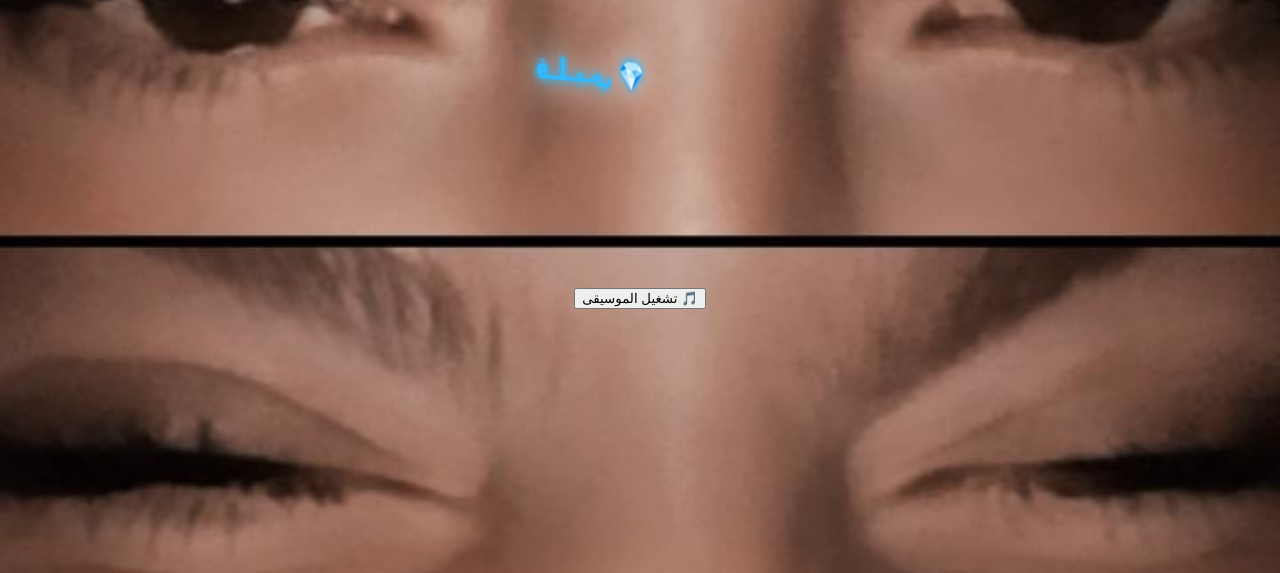
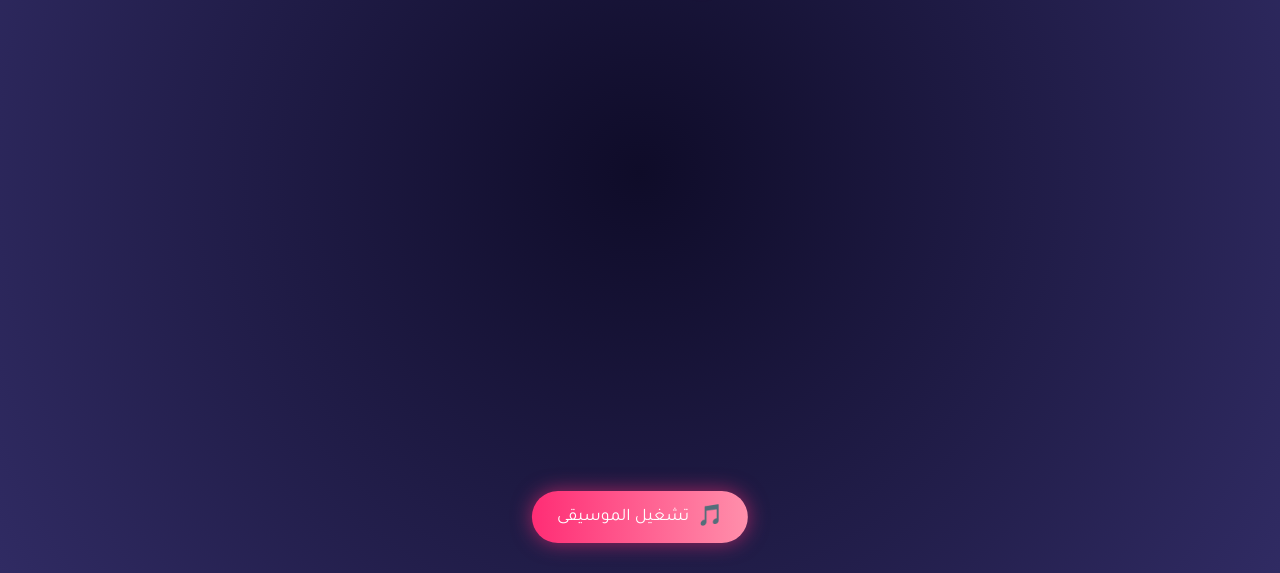
Before and after one commit to karasko999/Amira, a plain HTML site: page index.html in a window 1280 px wide. Shown: the part 227-800 px from the top of the page. Drawn offline with Linux system fonts and the light colour scheme.

Commit message:
Update style.css

```diff
--- a/style.css
+++ b/style.css
@@ -1,127 +1,117 @@
-body {
-  background: url("background.jpg") no-repeat center center fixed;
-  background-size: cover;
-  margin: 0;
-  height: 100vh;
-  font-family: "Segoe UI", Tahoma, Geneva, Verdana, sans-serif;
-  display: flex;
-  flex-direction: column;
-  justify-content: center;
-  align-items: center;
-  color: white;
-  perspective: 1000px;
-  overflow: hidden;
+/* الأساسيات */
+:root {
+    --primary-color: #ff2d75;
+    --secondary-color: #ff8fab;
+    --dark-bg: #0f0c29;
+    --gradient-bg: radial-gradient(circle, var(--dark-bg) 0%, #302b63 100%);
+    --font-primary: 'Tajawal', sans-serif;
 }
 
-.container {
-  width: 250px;
-  height: 250px;
-  transform-style: preserve-3d;
-  animation: rotateHeart 8s linear infinite;
-  transition: transform 0.1s ease;
+* {
+    margin: 0;
+    padding: 0;
+    box-sizing: border-box;
 }
 
-@keyframes rotateHeart {
-  from {
-    transform: rotateY(0deg);
-  }
-  to {
-    transform: rotateY(360deg);
-  }
+body {
+    overflow: hidden;
+    background: var(--gradient-bg);
+    display: flex;
+    justify-content: center;
+    align-items: center;
+    height: 100vh;
+    perspective: 1000px;
+    font-family: var(--font-primary);
+    color: white;
 }
 
-.heart path {
-  stroke-dasharray: 300;
-  stroke-dashoffset: 300;
-  animation: draw 2s ease forwards;
-  filter: drop-shadow(0 0 15px #39ff14);
+/* جوهرة القلب */
+.gem-heart {
+    position: relative;
+    width: 280px;
+    height: 280px;
+    transform-style: preserve-3d;
+    animation: rotate 20s infinite linear;
 }
 
-@keyframes draw {
-  to {
-    stroke-dashoffset: 0;
-  }
+.facet {
+    position: absolute;
+    border: 1px solid rgba(255,255,255,0.15);
+    background: linear-gradient(
+        135deg,
+        rgba(255, 45, 117, 0.25),
+        rgba(255, 143, 171, 0.35)
+    );
+    backdrop-filter: blur(6px);
+    box-shadow:
+        inset 0 0 12px rgba(255,255,255,0.3),
+        0 0 20px rgba(255, 45, 117, 0.5);
+    border-radius: 15%;
+    transform-origin: center;
+    transition: all 0.6s cubic-bezier(0.175, 0.885, 0.32, 1.275);
 }
 
+/* النص والعنوان */
 .title {
-  margin-top: 20px;
-  font-size: 26px;
-  font-weight: bold;
-  letter-spacing: 1px;
-  display: flex;
-  align-items: center;
-  gap: 10px;
-  animation: fadeIn 2s ease forwards, neonCycle 6s infinite, pulseText 1.5s ease-in-out infinite;
-  opacity: 0;
+    position: absolute;
+    top: 20%;
+    font-size: 2.5rem;
+    font-weight: 700;
+    text-shadow: 0 0 15px var(--primary-color);
+    opacity: 0.9;
+    animation: text-glow 3s infinite alternate;
 }
 
-.glow-heart {
-  width: 28px;
-  height: 28px;
-  stroke-linejoin: round;
-  stroke-linecap: round;
-  animation: rotate 3s linear infinite;
-  filter: drop-shadow(0 0 6px #00aaff);
+/* زر الموسيقى */
+#music-btn {
+    position: fixed;
+    bottom: 30px;
+    left: 50%;
+    transform: translateX(-50%);
+    padding: 12px 25px;
+    background: linear-gradient(
+        to right,
+        var(--primary-color),
+        var(--secondary-color)
+    );
+    color: white;
+    border: none;
+    border-radius: 50px;
+    cursor: pointer;
+    z-index: 100;
+    box-shadow: 0 0 20px rgba(255, 45, 117, 0.6);
+    font-family: var(--font-primary);
+    font-size: 1.1rem;
+    display: flex;
+    align-items: center;
+    gap: 8px;
+    transition: all 0.3s ease;
 }
 
-@keyframes rotate {
-  from {
-    transform: rotate(0deg);
-  }
-  to {
-    transform: rotate(360deg);
-  }
+#music-btn:hover {
+    transform: translateX(-50%) scale(1.05);
+    box-shadow: 0 0 30px var(--primary-color);
 }
 
-@keyframes neonCycle {
-  0% {
-    color: #00aaff;
-    text-shadow: 0 0 6px #00aaff, 0 0 12px #00aaff;
-  }
-  33% {
-    color: #ff0033;
-    text-shadow: 0 0 6px #ff0033, 0 0 12px #ff0033;
-  }
-  66% {
-    color: #ffffff;
-    text-shadow: 0 0 6px #ffffff, 0 0 12px #ffffff;
-  }
-  100% {
-    color: #00aaff;
-    text-shadow: 0 0 6px #00aaff, 0 0 12px #00aaff;
-  }
+#music-btn .icon {
+    font-size: 1.3rem;
 }
 
-@keyframes pulseText {
-  0%, 100% {
-    transform: scale(1);
-    filter: drop-shadow(0 0 10px #fff);
-  }
-  50% {
-    transform: scale(1.1);
-    filter: drop-shadow(0 0 20px #fff);
-  }
+/* الحركات */
+@keyframes rotate {
+    0% { transform: rotateX(-15deg) rotateY(0); }
+    100% { transform: rotateX(-15deg) rotateY(360deg); }
 }
 
-@keyframes fadeIn {
-  to {
-    opacity: 1;
-  }
+@keyframes pulse {
+    0%, 100% { opacity: 0.7; transform: scale(0.95); }
+    50% { opacity: 1; transform: scale(1.05); }
 }
 
-#musicToggle {
-  margin-top: 25px;
-  padding: 10px 25px;
-  background: rgba(255, 0, 0, 0.8);
-  border: none;
-  border-radius: 12px;
-  color: white;
-  font-size: 17px;
-  font-weight: 600;
-  cursor: pointer;
-  transition: background 0.3s ease;
+@keyframes text-glow {
+    from { text-shadow: 0 0 10px var(--primary-color); }
+    to { text-shadow: 0 0 20px var(--secondary-color); }
 }
 
-#musicToggle:hover {
-  background: rgba(255, 0, 0, 1);
-}
+/* التكيف مع الجوال */
+@media (max-width: 768px)
```
